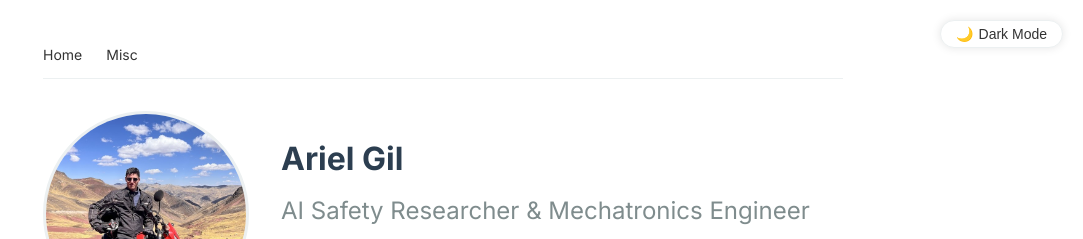
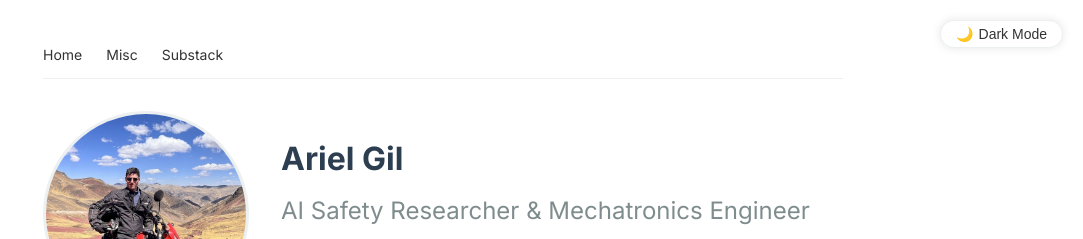
Before and after one commit to ariel-gil/ariel-gil.github.io, a Jekyll site: the page built from index.md, in a window 1280 px wide and 900 px high. Shown: the top 239 px of the window, without its empty margins (197-1280 px from the left). Built offline with Jekyll 4.4.1, drawn with Linux system fonts in a browser that asks for light colours.

Commit message:
substack link

```diff
--- a/_layouts/default.html
+++ b/_layouts/default.html
@@ -339,6 +339,7 @@
         <nav class="main-nav">
             <a href="{{ '/' | relative_url }}" class="nav-link">Home</a>
             <a href="{{ '/misc' | relative_url }}" class="nav-link">Misc</a>
+            <a href="https://implicitassumptions.substack.com/" class="nav-link" target="_blank">Substack</a>
         </nav>
 
         <header>
```
